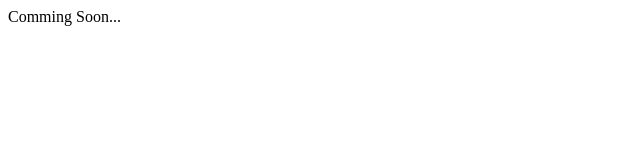
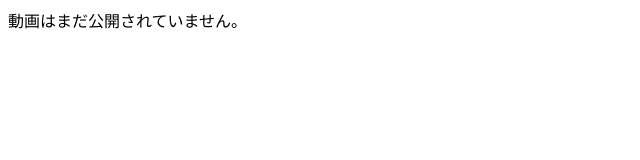
Before and after one commit to akeyo/0516-forward-to-youtube, a plain HTML site: page index.html in a window 1280 px wide. Shown: the whole page, without its empty margins (0-640 px from the left). Drawn offline with Linux system fonts and the light colour scheme.

Commit message:
Update index.html

```diff
--- a/index.html
+++ b/index.html
@@ -2,7 +2,7 @@
 <html lang="ja">
 <head>
   <meta charset="UTF-8">
-  <title>Comming Soon...</title>
+  <title>動画はまだ公開されていません</title>
 </head>
-<body>Comming Soon...</body>
+<body>動画はまだ公開されていません。</body>
 </html>
```
